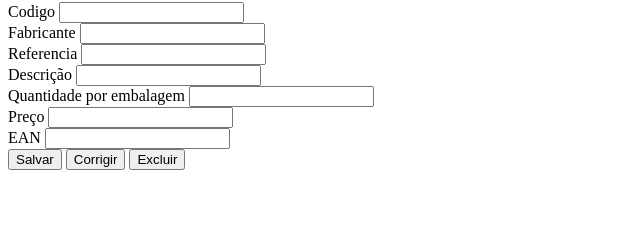
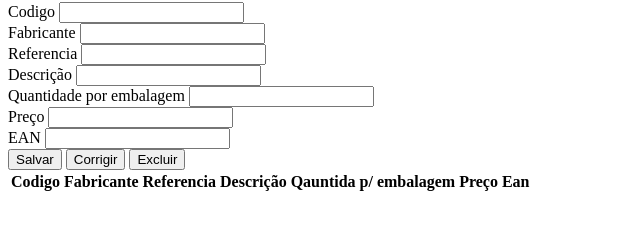
Before and after one commit to Diego-Sil/Cadatro-de-produtos, a plain HTML site: page index.html in a window 1280 px wide. Shown: the part 78-308 px from the top of the page, without its empty margins (0-640 px from the left). Drawn offline with Linux system fonts and the light colour scheme.

Commit message:
Adição da tabela de produtos

```diff
--- a/index.html
+++ b/index.html
@@ -57,8 +57,27 @@
 
             </div>
 
+        </form>
 
-        </form>
+        <table>
+            <thead>
+                <tr>
+                    <th>Codigo</th>
+                    <th>Fabricante</th>
+                    <th>Referencia</th>
+                    <th>Descrição</th>
+                    <th>Qauntida p/ embalagem</th>
+                    <th>Preço</th>
+                    <th>Ean</th>
+                </tr>
+                <tbody id="tabelaDeProdutos">
+                    <tr class="produtoDaLista">
+
+                    </tr>
+                </tbody>
+            </thead>
+
+        </table>
     </main>
     <script type="text/javascript" src="script.js"></script>
 
```
